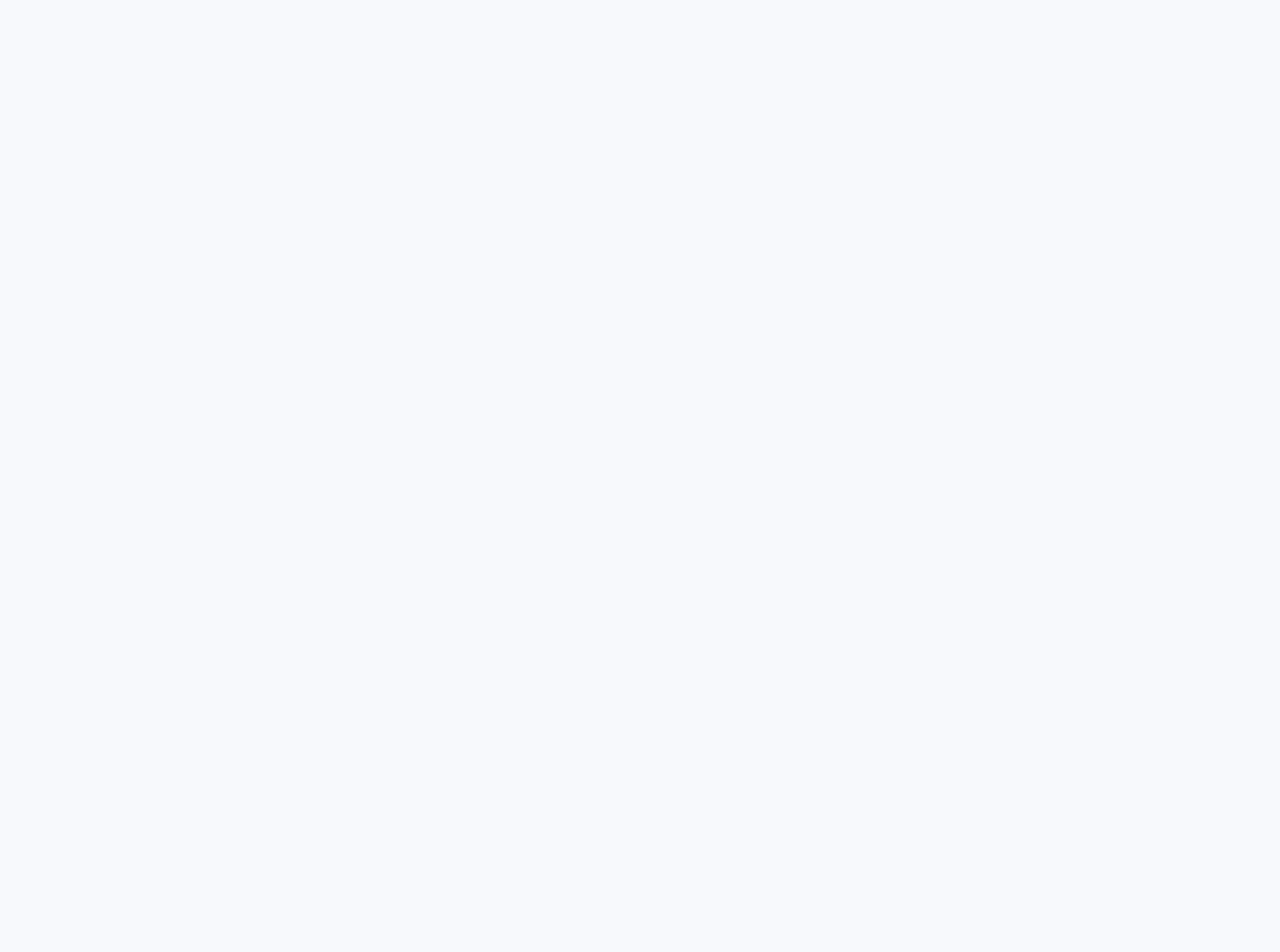
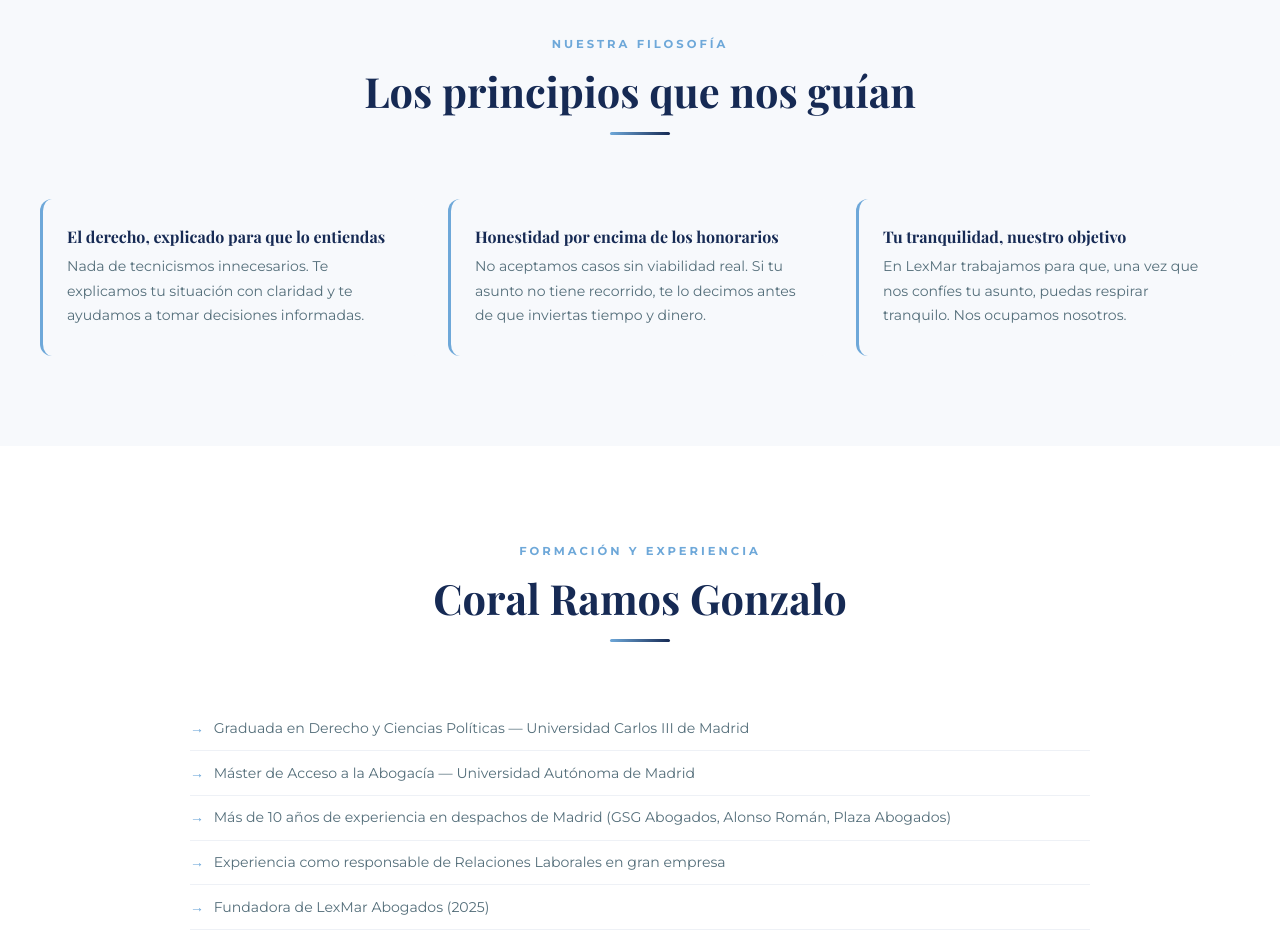
Before and after one commit to LexMar-Team/LexMar, a Next.js app: page /sobre_nosotros in a window 1280 px wide. Shown: the part 1200-2152 px from the top of the page. Before the commit the page ends 1139 px from the top, so only its background shows below. Built offline with nearby package versions, Linux system fonts and the light colour scheme.

Commit message:
sobrenosotros

```diff
--- a/src/app/sobre_nosotros/page.js
+++ b/src/app/sobre_nosotros/page.js
@@ -1,12 +1,11 @@
-
 'use client';
 
 import { useEffect } from 'react';
 
 export default function SobreNosotros() {
 
-  // Lógica de Scroll Reveal + Parallax Hero + Cookie Banner
   useEffect(() => {
+    // Scroll reveal
     const observer = new IntersectionObserver(
       (entries) => {
         entries.forEach((e) => {
@@ -15,17 +14,18 @@ export default function SobreNosotros() {
       },
       { threshold: 0.1 }
     );
-    // Observamos elementos de contenido para la animación
-    document.querySelectorAll('.reveal, .profile-grid, .about-text').forEach((el) =>
+    document.querySelectorAll('.reveal, .philosophy-card, .profile-exp-list').forEach((el) =>
       observer.observe(el)
     );
 
+    // Parallax hero
     const handleScroll = () => {
       const heroBg = document.querySelector('.hero-bg');
       if (heroBg) heroBg.style.transform = `translateY(${window.pageYOffset * 0.4}px)`;
     };
     window.addEventListener('scroll', handleScroll);
 
+    // Cookie banner check
     const banner = document.getElementById('cookieBanner');
     if (banner && localStorage.getItem('lexmar_cookies')) {
       banner.classList.add('hidden');
@@ -45,30 +45,24 @@ export default function SobreNosotros() {
 
   return (
     <>
-      {/* HEADER INTEGRADO */}
       <header className="main-header">
         <nav className="nav-container">
           <a href="/" className="logo">
             <img src="/LexMar_logo_white.png" alt="LexMar Abogados" />
             <span className="logo-text">LEXMAR</span>
           </a>
-
           <input type="checkbox" id="menu-toggle" className="menu-toggle" />
-          <label htmlFor="menu-toggle" className="hamburger" aria-label="Menú">
-            <span></span>
-          </label>
-
+          <label htmlFor="menu-toggle" className="hamburger" aria-label="Menú"><span></span></label>
           <ul className="nav-menu">
             <li><a href="/" className="nav-link">Inicio</a></li>
             <li><a href="/servicios" className="nav-link">Servicios</a></li>
-            <li><a href="/sobre_nosotros" className="nav-link active">Sobre Nosotros</a></li>
+            <li><a href="/sobre-nosotros" className="nav-link active">Sobre Nosotros</a></li>
             <li><a href="/contacto" className="nav-btn-alt">Consulta</a></li>
           </ul>
         </nav>
       </header>
 
       <main>
-        {/* HERO CON PARALLAX */}
         <section className="hero" style={{ height: '55vh', minHeight: '400px' }}>
           <div className="hero-bg" style={{ backgroundImage: "linear-gradient(160deg, rgba(22, 42, 84, 0.88) 0%, rgba(22, 42, 84, 0.55) 100%), url('/pexels-blitzboy-1106412.jpg')" }}></div>
           <div className="hero-content">
@@ -78,25 +72,17 @@ export default function SobreNosotros() {
           </div>
         </section>
 
-        {/* CONTACT BAR */}
         <section className="contact-bar">
           <div className="container contact-bar-grid">
             <a href="https://maps.google.com/?q=Calle+Bethencourt+y+Molina+1+Santa+Cruz+Tenerife" className="contact-bar-item" target="_blank" rel="noopener noreferrer">
               <i className="fa-solid fa-location-dot"></i> Santa Cruz de Tenerife
             </a>
-            <a href="tel:+34611770042" className="contact-bar-item">
-              <i className="fa-solid fa-phone"></i> 611 770 042
-            </a>
-            <a href="mailto:info@lexmarabogados.es" className="contact-bar-item">
-              <i className="fa-solid fa-envelope"></i> info@lexmarabogados.es
-            </a>
-            <span className="contact-bar-item">
-              <i className="fa-regular fa-clock"></i> Respuesta en 24–48 h
-            </span>
+            <a href="tel:+34611770042" className="contact-bar-item"><i className="fa-solid fa-phone"></i> 611 770 042</a>
+            <a href="mailto:info@lexmarabogados.es" className="contact-bar-item"><i className="fa-solid fa-envelope"></i> info@lexmarabogados.es</a>
+            <span className="contact-bar-item"><i className="fa-regular fa-clock"></i> Respuesta en 24–48 h</span>
           </div>
         </section>
 
-        {/* CONTENIDO PRINCIPAL */}
         <section className="section bg-white">
           <div className="container profile-grid">
             <div className="profile-image reveal">
@@ -112,17 +98,56 @@ export default function SobreNosotros() {
               <span className="section-label">Historia y filosofía</span>
               <h2 className="section-title" style={{ textAlign: 'left' }}>LexMar, donde el mar y el derecho se encuentran</h2>
               <div className="title-underline left" style={{ marginBottom: '1.75rem' }}></div>
-              <p>LexMar nace de la unión de dos pasiones: el mar y el derecho...</p>
+              <p>LexMar nace de la unión de dos pasiones: el mar y el derecho. Su fundadora, Coral Ramos Gonzalo, eligió este nombre porque ambos comparten algo en común: la capacidad de transmitir calma incluso en los momentos más difíciles. Y eso es exactamente lo que LexMar quiere ofrecerte.</p>
+              <p>Coral estudió Derecho y Ciencias Políticas en la Universidad Carlos III de Madrid. Tras siete años en despachos de Madrid, en 2024 regresó a Tenerife. En 2025 fundó LexMar para recuperar el contacto directo con la abogacía de sala, honesta y cercana.</p>
             </div>
+          </div>
+        </section>
+
+        <section className="section">
+          <div className="container">
+            <div className="section-header">
+              <span className="section-label">Nuestra filosofía</span>
+              <h2 className="section-title">Los principios que nos guían</h2>
+              <div className="title-underline"></div>
+            </div>
+            <div className="philosophy-grid">
+              <div className="philosophy-card reveal">
+                <h3>El derecho, explicado para que lo entiendas</h3>
+                <p>Nada de tecnicismos innecesarios. Te explicamos tu situación con claridad y te ayudamos a tomar decisiones informadas.</p>
+              </div>
+              <div className="philosophy-card reveal reveal-delay-1">
+                <h3>Honestidad por encima de los honorarios</h3>
+                <p>No aceptamos casos sin viabilidad real. Si tu asunto no tiene recorrido, te lo decimos antes de que inviertas tiempo y dinero.</p>
+              </div>
+              <div className="philosophy-card reveal reveal-delay-2">
+                <h3>Tu tranquilidad, nuestro objetivo</h3>
+                <p>En LexMar trabajamos para que, una vez que nos confíes tu asunto, puedas respirar tranquilo. Nos ocupamos nosotros.</p>
+              </div>
+            </div>
+          </div>
+        </section>
+
+        <section className="section bg-white">
+          <div className="container" style={{ maxWidth: '900px' }}>
+            <div className="section-header">
+              <span className="section-label">Formación y experiencia</span>
+              <h2 className="section-title">Coral Ramos Gonzalo</h2>
+              <div className="title-underline"></div>
+            </div>
+            <ul className="profile-exp-list reveal">
+              <li>Graduada en Derecho y Ciencias Políticas — Universidad Carlos III de Madrid</li>
+              <li>Máster de Acceso a la Abogacía — Universidad Autónoma de Madrid</li>
+              <li>Más de 10 años de experiencia en despachos de Madrid (GSG Abogados, Alonso Román, Plaza Abogados)</li>
+              <li>Experiencia como responsable de Relaciones Laborales en gran empresa</li>
+              <li>Fundadora de LexMar Abogados (2025)</li>
+            </ul>
           </div>
         </section>
       </main>
 
-      {/* COOKIE BANNER (Estructura igual a Servicios) */}
       <div className="cookie-banner" id="cookieBanner">
-        <p>
-          Utilizamos cookies propias y de terceros para mejorar tu experiencia. Más información en nuestra <a href="/politica-cookies">Política de Cookies</a>.
-        </p>
+        <p>Utilizamos cookies propias y de terceros para mejorar tu experiencia. Más información en nuestra <a href="/politica-cookies">Política de Cookies</a>.</p>
         <div className="cookie-actions">
           <button className="cookie-btn cookie-btn-reject" onClick={() => setCookie('rejected')}>Rechazar no esenciales</button>
           <button className="cookie-btn cookie-btn-accept" onClick={() => setCookie('accepted')}>Aceptar todas</button>
```
